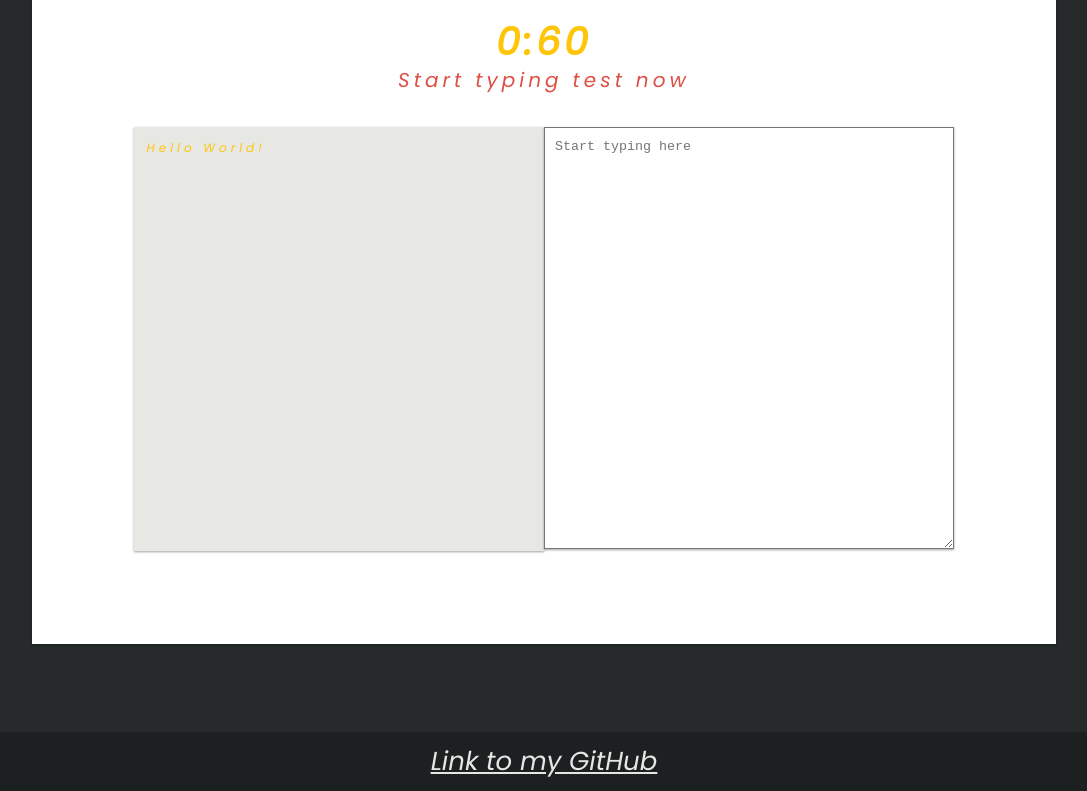
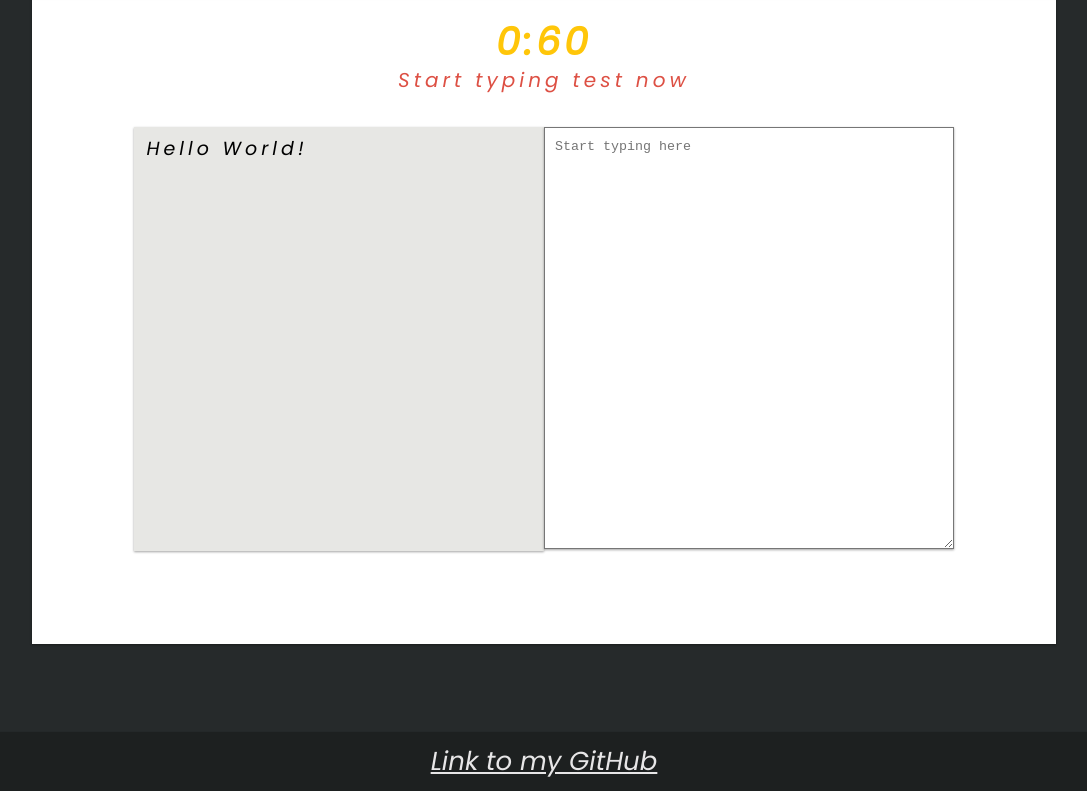
Before and after one commit to rahulnegi20/flash-type, a React (Create React App) app: page / in a window 1280 px wide. Shown: the part 1098-1889 px from the top of the page, without its empty margins (96-1183 px from the left). Built offline with nearby package versions, Linux system fonts and the light colour scheme.

Commit message:
Added Testletter

```diff
--- a/src/components/App/App.jsx
+++ b/src/components/App/App.jsx
@@ -6,6 +6,7 @@ import Footer from "../Footer/Footer";
 import ChallengeSection from "../ChallengeSection/ChallengeSec";
 
 const TotalTime = 60;
+const DataUrl = "http://metaphorpsum.com/paragraphs/2/4"
 
 class App extends React.Component {
     state = {
@@ -15,9 +16,58 @@ class App extends React.Component {
         words: 0,
         charachters: 0,
         wpm: 0,
+        testInfo: []
     }
 
+    componentDidMount() {
+        // fetch(DataUrl)
+        // .then(response => response.text())
+        // .then(data => {
+        //            //console.log("API RESPOSNE IS : ", data)
+        //            this.setState({ selectedParagraph: data});
+        // });
+
+        const selectedParagraphArray = this.state.selectedParagraph.split("");
+    //  console.log("splitted array - ", selectedParagraphArray);
+        const testInfo = selectedParagraphArray.map(selectedLetter => {
+            return {
+                testLetter: selectedLetter,
+                status : "notAttempted",
+            };
+        });
+        this.setState({testInfo: testInfo});
+    };
+
+    startTimer = () => {
+        this.setState({ timerStarted: true});
+        console.log("timer");
+        const timer = setInterval(() => {
+            console.log("Interval Set " + this.setState.timeRemaining);
+            if(this.state.timeRemaining > 0) {
+                console.log("timeRemaining" );
+                this.setState({
+                    timeRemaining: this.state.timeRemaining - 1,
+                });
+            }
+            else {
+                clearInterval(timer);
+            }
+
+        }, 1000);
+    };
+
+    handleUserInput = (inputValue) => {
+        console.log(inputValue);
+        if (!this.state.timerStarted){
+
+         this.startTimer();
+        }
+    };
+
     render(){
+    //    fetch(DataUrl).then(response => response.text()).then(information => {
+    //        console.log("API RESPOSNE IS : ", information)
+    //    });
 
         return (
 
@@ -34,6 +84,8 @@ class App extends React.Component {
                     wpm={this.state.wpm}
                     timeRemaining={this.state.timeRemaining}
                     timerStarted={this.state.timeStarted}
+                    testInfo ={this.state.testInfo}
+                    onInputChange={this.handleUserInput}
                 />
                 {/* Footer */}
                 <Footer />
--- a/src/components/ChallengeSection/ChallengeSec.jsx
+++ b/src/components/ChallengeSection/ChallengeSec.jsx
@@ -10,6 +10,8 @@ const ChallengeSection = ({
     wpm,
     timeRemaining,
     timerStarted,
+    testInfo,
+    onInputChange
 
 }) => {
 
@@ -20,7 +22,7 @@ const ChallengeSection = ({
             </h1>
             <TestContainer
             timeRemaining={timeRemaining} timerStarted={timerStarted} selectedParagraph={selectedParagraph}
-            words={words} charachters={charachters} wpm={wpm} />
+            words={words} charachters={charachters} wpm={wpm} testInfo={testInfo} onInputChange={onInputChange} />
         </div>
     );
 };
--- a/src/components/RChallenge/RChallenge.jsx
+++ b/src/components/RChallenge/RChallenge.jsx
@@ -1,10 +1,13 @@
 import React from 'react';
 import './RChallenge.css';
+import TestLetter from '../TestLetter/TestLetter';
 
 const TypingChallenge = ({
-    selectedParagraph,
+
     timeRemaining,
     timerStarted,
+    testInfo,
+    onInputChange
 }) => {
 
     return (
@@ -21,12 +24,24 @@ const TypingChallenge = ({
 
                 <div className="textarea-left">
                     <div className="textarea test-para">
-                        {selectedParagraph}
+                        {/* {selectedParagraph} */}
+                        {
+                            testInfo.map((individualLetterInfo, index) => {
+                                return <TestLetter
+                                            key={index}
+                                            individualLetterInfo={individualLetterInfo} />;
+                            })
+                        }
                     </div>
                 </div>
 
-                <div className="textarea-left">
-                    <textarea placeholder="Start typing here" className="textarea"></textarea>
+                <div className="textarea-right">
+
+                    <textarea
+                        onChange = {(e) => onInputChange(e.target.value)}
+                        placeholder="Start typing here" className="textarea">
+
+                    </textarea>
                 </div>
 
             </div>
--- a/src/components/TC-container/TC-container.jsx
+++ b/src/components/TC-container/TC-container.jsx
@@ -9,7 +9,11 @@ const TypingChallengeContainer = ({
     charachters,
     wpm,
     timeRemaining,
-    timerStarted,  }) => {
+    timerStarted,
+    testInfo,
+    onInputChange
+
+}) => {
 
     return (
         <div className="typing-challenge-container">
@@ -27,7 +31,7 @@ const TypingChallengeContainer = ({
             <div className="typewriter-container">
                 <TypingChallenge
                 timeRemaining={timeRemaining} timerStarted={timerStarted}
-                selectedParagraph={selectedParagraph} />
+                selectedParagraph={selectedParagraph} testInfo={testInfo} onInputChange={onInputChange} />
             </div>
         </div>
     );
--- a/src/components/TestContainer/TestContainer.jsx
+++ b/src/components/TestContainer/TestContainer.jsx
@@ -11,6 +11,8 @@ const TestContainer = ({
     wpm,
     timeRemaining,
     timerStarted,
+    testInfo,
+    onInputChange
 
 }) => {
 
@@ -22,12 +24,12 @@ const TestContainer = ({
                         <TypingChallengeContainer
                             timeRemaining={timeRemaining} timerStarted={timerStarted}
                             words={words} charachters={charachters} wpm={wpm}
-                            selectedParagraph={selectedParagraph}
+                            selectedParagraph={selectedParagraph} testInfo={testInfo} onInputChange ={onInputChange}
                         />
                     </div>
                 ) : (
                     <div className="try-again-cont">
-                        <TryAgain words={words} charachters={charachters} wpm={wpm} />
+                        <TryAgain words={words} charachters={charachters} wpm={wpm}  />
                     </div>
                 )
             }
--- /dev/null
+++ b/src/components/TestLetter/TestLetter.css
@@ -0,0 +1,16 @@
+.test-letter {
+    font-size: 19px;
+    line-height: 19px;
+}
+
+.test-letter-correct {
+    color : #558b2f;
+}
+
+.test-letter-incorrect {
+    color: #bf360c;
+}
+
+.test-letter-not-attempted {
+    color: black;
+}
--- /dev/null
+++ b/src/components/TestLetter/TestLetter.jsx
@@ -0,0 +1,22 @@
+import React from "react";
+import './TestLetter.css'
+
+const Testletter = ({ individualLetterInfo }) => {
+   // const status = individualLetterInfo.status
+    const {status} = individualLetterInfo;
+
+
+    const statusClassName = {
+        correct : "test-letter-correct",
+        incorrect : "test-letter-incorrect",
+        notAttempted : "test-letter-not-attempted",
+    }[status];
+
+    return (
+        <span className={`test-letter ${statusClassName}`}>
+            {individualLetterInfo.testLetter}
+        </span>
+    )
+};
+
+export default Testletter;
```
